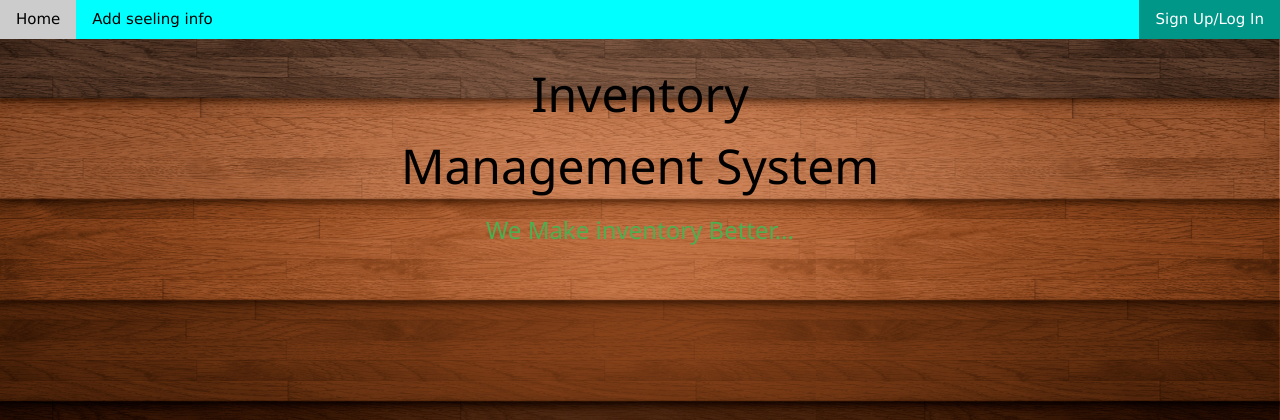
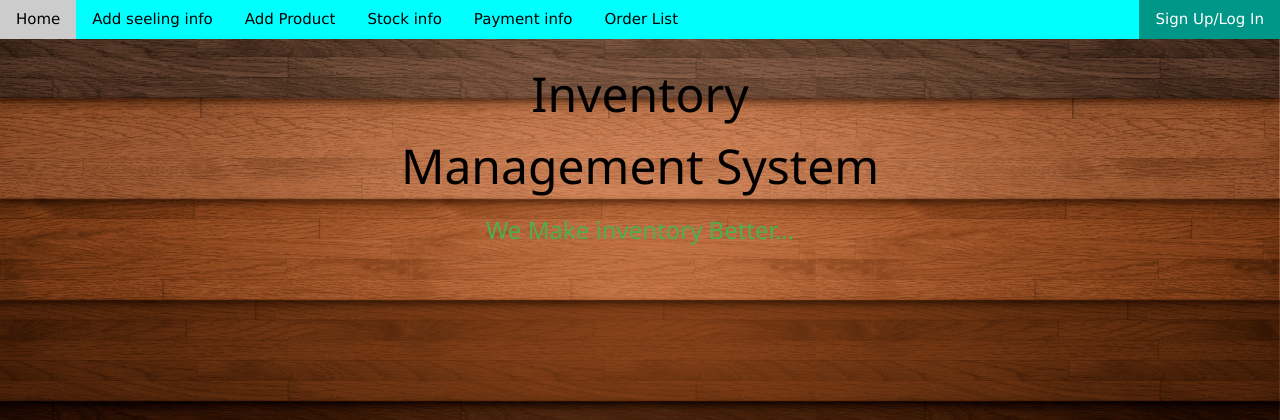
Before and after one commit to sajiburrahmansajib/ims, a PHP site: page / in a window 1280 px wide. Shown: the top 420 px of the page. Run offline with PHP 8.4, Linux system fonts and the light colour scheme.

Commit message:
some button created using <a> tag

```diff
--- a/index.php
+++ b/index.php
@@ -18,8 +18,11 @@
         <ul class="w3-navbar w3-aqua">
         <li><a href=>Home</a></li>
 
-        <li><a href="home.php">Add seeling info</a></li>
-
+          <li><a href="home.php">Add seeling info</a></li>
+         <li><a href="product.php"> Add Product</a></li>
+          <li><a href="stock.php">Stock info</a></li>
+           <li><a href="payment.php">Payment info</a></li>
+            <li><a href="home.php">Order List</a></li>
 
       <li class="w3-right w3-teal"><a href="sign_login.html">Sign Up/Log In</a></li>
 
```
